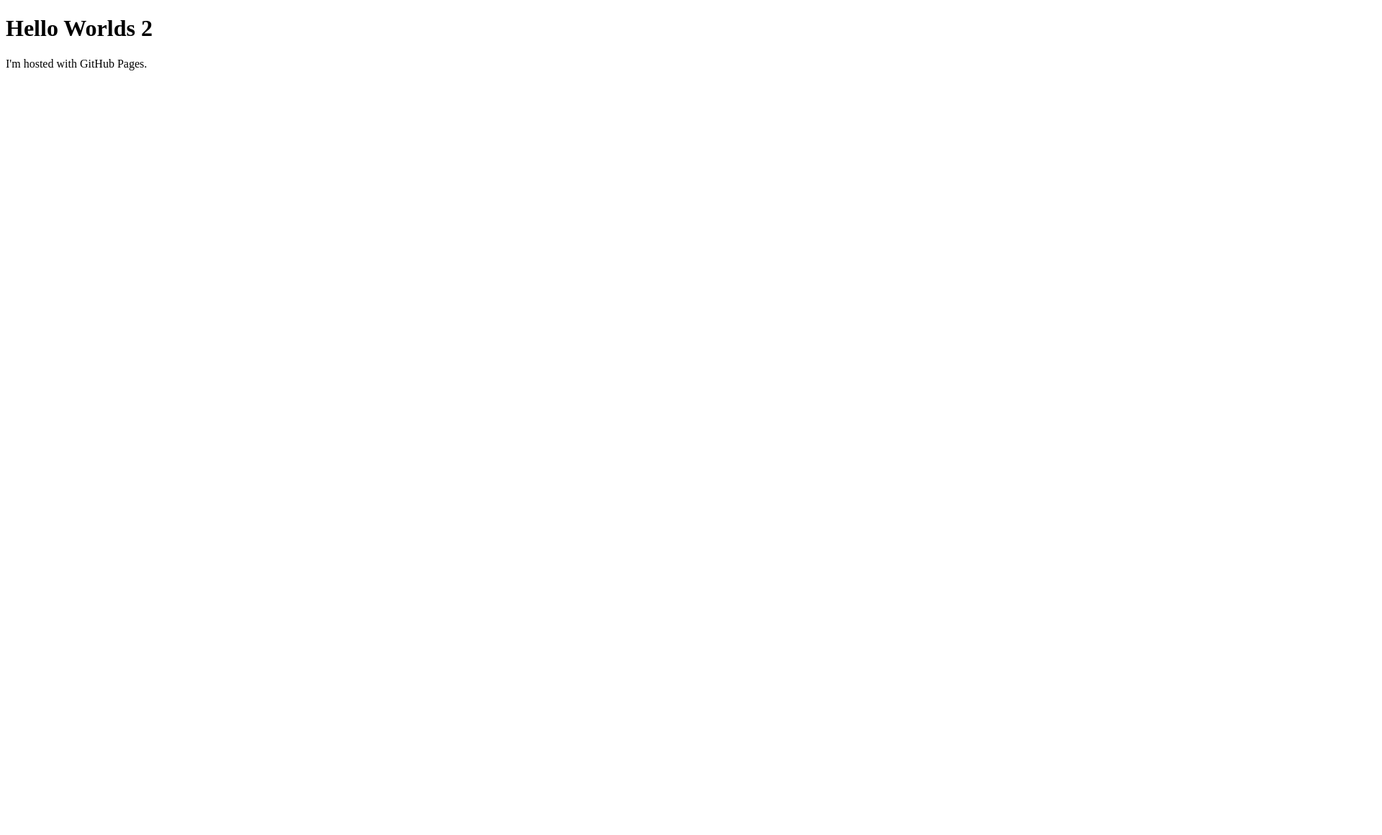
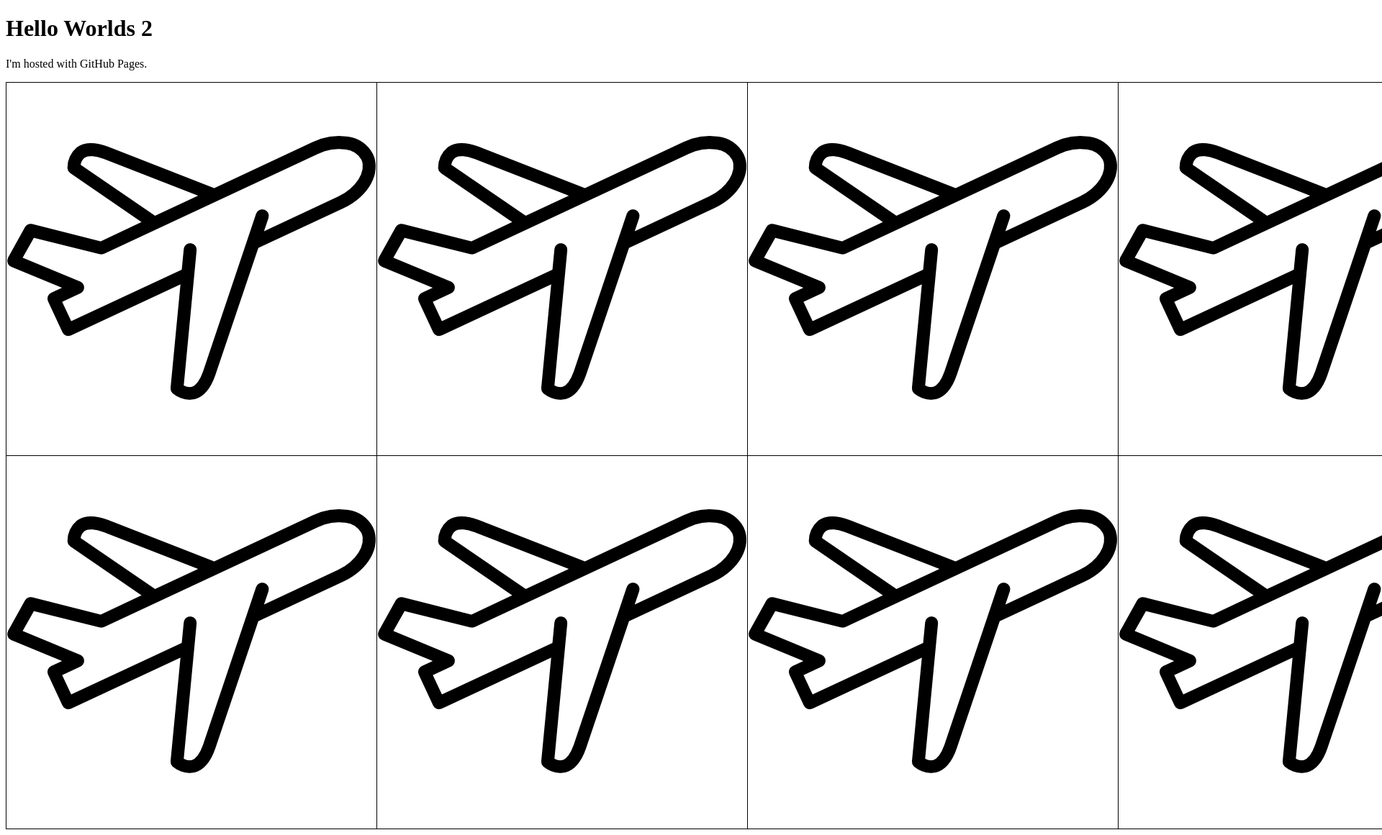
Before and after one commit to esoterik12/bbgame1, a plain HTML site: page index.html in a window 1280 px wide. Shown: the top 1161 px of the page at 72% size, 1920 px wide, since content can reach past the window. Before the commit the page ends 800 px from the top, so only its background shows below. Drawn offline with Linux system fonts and the light colour scheme.

Commit message:
Update index.html

```diff
--- a/index.html
+++ b/index.html
@@ -3,5 +3,21 @@
 <body>
 <h1>Hello Worlds 2</h1>
 <p>I'm hosted with GitHub Pages.</p>
+ <table style="border-collapse: collapse;">
+      <tr>
+        <td style="border: 1px solid black;"><img src="images\airplane.png" alt="Image 1"></td>
+        <td style="border: 1px solid black;"><img src="images\airplane.png" alt="Image 2"></td>
+        <td style="border: 1px solid black;"><img src="images\airplane.png" alt="Image 3"></td>
+        <td style="border: 1px solid black;"><img src="images\airplane.png" alt="Image 4"></td>
+        <td style="border: 1px solid black;"><img src="images\airplane.png" alt="Image 5"></td>
+      </tr>
+      <tr>
+        <td style="border: 1px solid black;"><img src="images\airplane.png" alt="Image 6"></td>
+        <td style="border: 1px solid black;"><img src="images\airplane.png" alt="Image 7"></td>
+        <td style="border: 1px solid black;"><img src="images\airplane.png" alt="Image 8"></td>
+        <td style="border: 1px solid black;"><img src="images\airplane.png" alt="Image 9"></td>
+        <td style="border: 1px solid black;"><img src="images\airplane.png" alt="Image 10"></td>
+      </tr>
+    </table>
 </body>
 </html>
```
